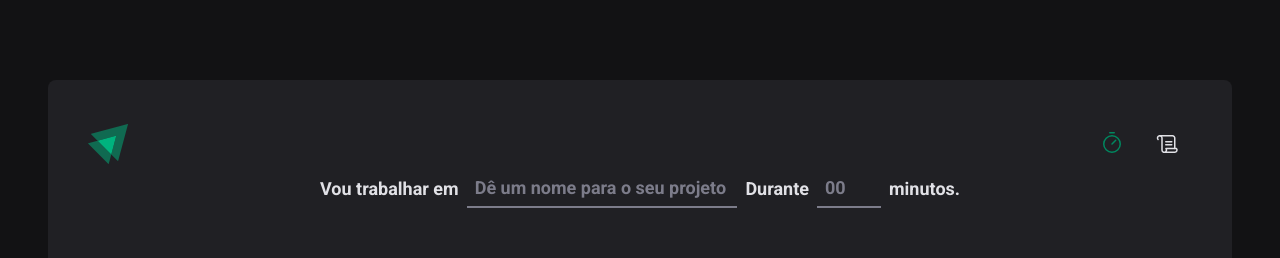
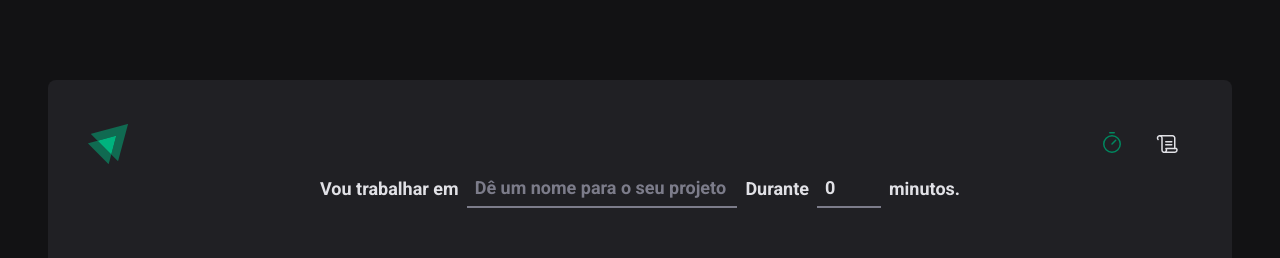
Before and after one commit to felipengr/Ignite-Timer, a React (Vite) app: page / in a window 1280 px wide. Shown: the top 258 px of the page. Built offline with nearby package versions, Linux system fonts and the light colour scheme.

Commit message:
TypeScript no formulário

```diff
--- a/src/pages/Home/index.tsx
+++ b/src/pages/Home/index.tsx
@@ -20,12 +20,18 @@
     .max(60, 'O ciclo precisa ser de no máximo 60 minutos'),
 })
 
+type NewCycleFomeData = zod.infer<typeof newCycleFormValidationSchema>
+
 export function Home() {
-  const { register, handleSubmit, watch, formState } = useForm({
+  const { register, handleSubmit, watch } = useForm<NewCycleFomeData>({
     resolver: zodResolver(newCycleFormValidationSchema),
+    defaultValues: {
+      task: '',
+      minutesAmount: 0,
+    },
   })
 
-  function handleCreateNewCycle(data: any) {
+  function handleCreateNewCycle(data: NewCycleFomeData) {
     console.log(data)
   }
 
```
